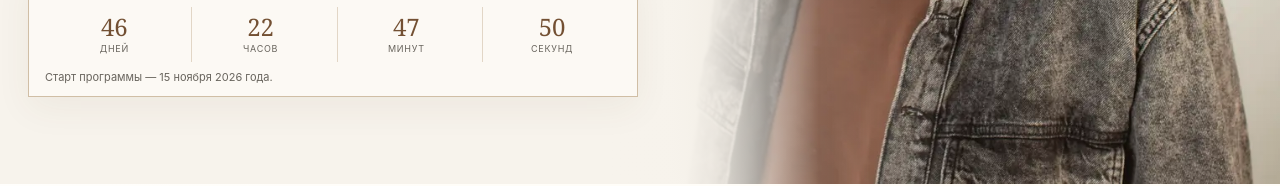
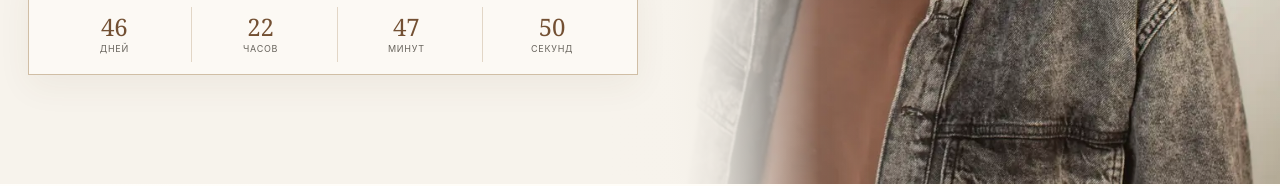
Before and after one commit to vla5521-art/Men-s-Way, a React (Vite) app: page / in a window 1280 px wide. Shown: the part 746-932 px from the top of the page. Built offline with nearby package versions, Linux system fonts and the light colour scheme; no server answers.

Commit message:
Remove duplicated start caption from hero

```diff
--- a/src/components/Hero.tsx
+++ b/src/components/Hero.tsx
@@ -24,7 +24,6 @@ export function Hero() {
         <div className="heroCountdown">
           <span className="countdownLabel">До начала курса осталось</span>
           <Countdown />
-          <p>Старт программы — {course.start}.</p>
         </div>
       </div>
       <div className="heroVisual" aria-hidden="true">
```
